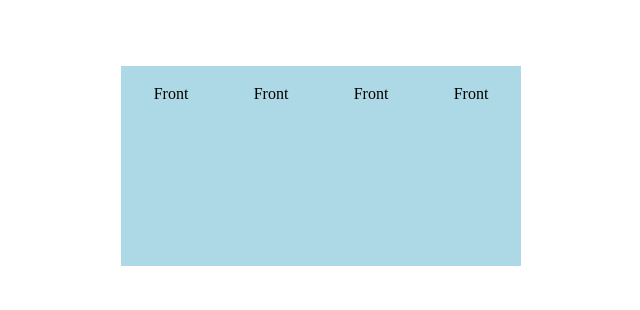
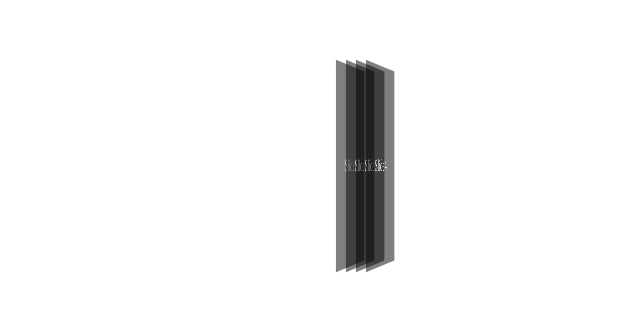
Before and after one commit to lankovova/slideit, a plain HTML site: page index.html in a window 1280 px wide. Shown: the part 234-544 px from the top of the page, without its empty margins (319-959 px from the left). Drawn offline with nearby package versions, Linux system fonts and the light colour scheme.

Commit message:
android slider start

```diff
--- a/assets/sass/main.sass
+++ b/assets/sass/main.sass
@@ -5,10 +5,37 @@
 	&.flex-center
 		justify-content: center
 		align-items: center
+	&.flex-col
+		flex-flow: column
 
 body
 	min-height: 100vh
 	width: 100%
+
+.flip-cards-slider-block
+	.slider
+		.slides
+			.slide-container
+				perspective: 800px
+				margin-right: 10px
+				position: relative
+				height: 200px
+				// Don't set width!
+				&:hover
+					.slide
+						transform: rotateY(0deg) translate(100%,0px)
+				.slide
+					position: absolute
+					top: 0
+					left: 0
+					width: 100px
+					height: 200px
+					background: rgba(black, 0.5)
+					box-sizing: border-box
+					color: white
+					transform: rotateY(70deg)
+					transition: transform 300ms ease
+
 
 .card-flipping-block
 	width: 100%
--- a/index.html
+++ b/index.html
@@ -7,9 +7,31 @@
 	<title>Slie It</title>
 	<link rel="stylesheet" href="public/css/main.css">
 </head>
-<body class="flexbox">
+<body class="flexbox flex-center flex-col">
 
-	<div class="card-flipping-block flexbox flex-center">
+	<div class="flip-cards-slider-block flexbox flex-center">
+		<div class="slider">
+			<div class="slides flexbox">
+				<div class="slide-container">
+					<div class="slide flexbox flex-center">Slide1</div>
+				</div>
+
+				<div class="slide-container">
+					<div class="slide flexbox flex-center">Slide2</div>
+				</div>
+
+				<div class="slide-container">
+					<div class="slide flexbox flex-center">Slide3</div>
+				</div>
+
+				<div class="slide-container">
+					<div class="slide flexbox flex-center">Slide4</div>
+				</div>
+			</div>
+		</div>
+	</div>
+
+	<!--<div class="card-flipping-block flexbox flex-center">
 		<div class="cards flexbox">
 
 			<div class="card-container">
@@ -41,7 +63,7 @@
 			</div>
 
 		</div>
-	</div>
+	</div>-->
 
 	<script src="https://code.jquery.com/jquery-3.2.1.min.js"></script>
 	<script src="public/js/main.js"></script>
```
Also changed, not shown: public/css/main.css.
